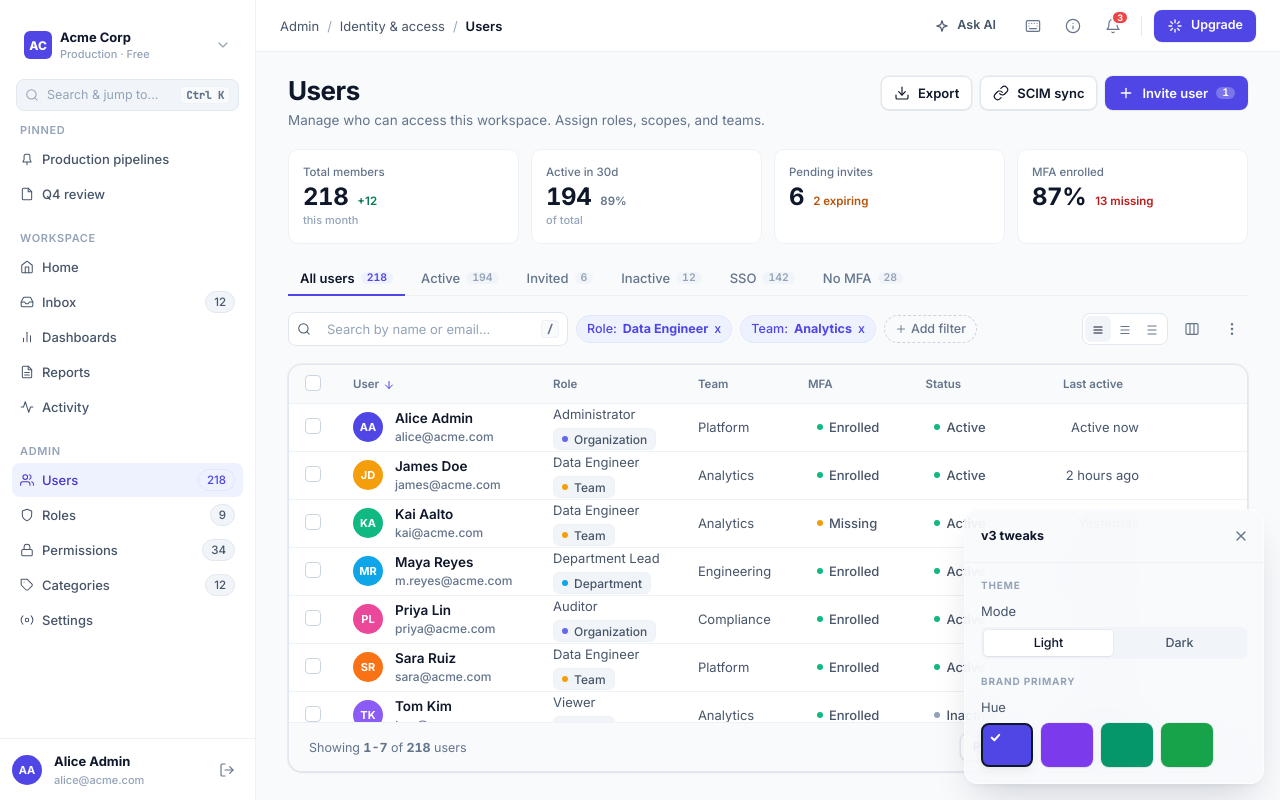
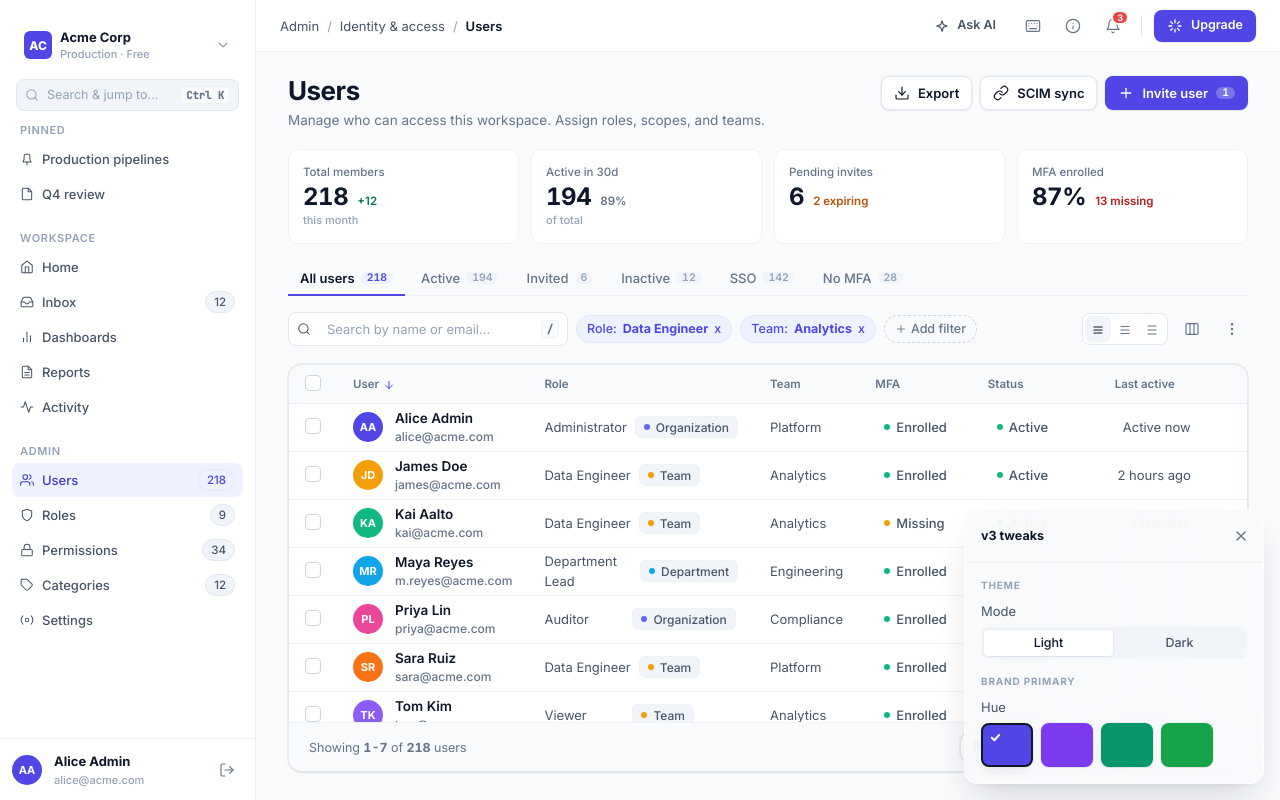
Before and after one commit to ayusharmedu/ayushfrontend, an Angular app: page /dashboard in a window 1280 px wide. Built offline with nearby package versions, Linux system fonts and the light colour scheme.

Commit message:
changed the allignment of role filed

```diff
--- a/src/app/features/dashboard/dashboard.component.html
+++ b/src/app/features/dashboard/dashboard.component.html
@@ -509,16 +509,18 @@
                   </div>
                 </td>
                 <td>
-                  <div class="text-body-sm">{{ user.role }}</div>
-                  <div class="scope-pill" [class.scope-org]="user.scope === 'Org'"
-                    [class.scope-dept]="user.scope === 'Dept'" [class.scope-team]="user.scope === 'Team'">
-                    <span class="scope-dot"></span>
-                    {{ scopeLabel(user.scope) }}
+                  <div class="table-role-cell">
+                    <div class="text-body-sm table-role-name">{{ user.role }}</div>
+                    <div class="scope-pill" [class.scope-org]="user.scope === 'Org'"
+                      [class.scope-dept]="user.scope === 'Dept'" [class.scope-team]="user.scope === 'Team'">
+                      <span class="scope-dot"></span>
+                      {{ scopeLabel(user.scope) }}
+                    </div>
                   </div>
                 </td>
                 <td class="text-body-sm">{{ user.team }}</td>
                 <td>
-                  <span class="badge" [class.badge-success]="user.mfa === 'enrolled'"
+                  <span class="badge table-state-badge" [class.badge-success]="user.mfa === 'enrolled'"
                     [class.badge-warning]="user.mfa === 'missing'">
                     <span class="dot" [class.dot-success]="user.mfa === 'enrolled'"
                       [class.dot-warning]="user.mfa === 'missing'"></span>
@@ -526,7 +528,7 @@
                   </span>
                 </td>
                 <td>
-                  <span class="badge" [class.badge-success]="user.status === 'active'"
+                  <span class="badge table-state-badge" [class.badge-success]="user.status === 'active'"
                     [class.badge-neutral]="user.status === 'inactive'"
                     [class.badge-warning]="user.status === 'invited'">
                     <span class="dot" [class.dot-success]="user.status === 'active'"
--- a/src/styles/tokens/_semantic.scss
+++ b/src/styles/tokens/_semantic.scss
@@ -586,6 +586,9 @@ $typography-tokens: (
   --size-table-checkbox-mark: var(--primitive-icon-xxs);
   --size-table-checkbox-mixed-width: var(--space-2);
   --size-table-checkbox-mixed-height: var(--space-0-5);
+  --size-table-role-gap: var(--space-2);
+  --size-table-role-name-min: var(--space-20);
+  --size-table-state-badge-min: var(--space-18);
 
   // Topbar sizes
   --size-topbar-separator-width: var(--space-px);
--- a/src/styles/ui-components/_table.scss
+++ b/src/styles/ui-components/_table.scss
@@ -137,11 +137,36 @@
   font-size: var(--text-body-sm-size);
 }
 
+.table-role-cell {
+  display: inline-flex;
+  align-items: center;
+  gap: var(--size-table-role-gap);
+  min-width: 0;
+  vertical-align: middle;
+}
+
+.table-role-name {
+  min-width: var(--size-table-role-name-min);
+  white-space: normal;
+  line-height: var(--text-body-sm-lh);
+}
+
+.data-table .scope-pill {
+  margin-top: 0;
+  flex-shrink: 0;
+}
+
 .data-table .badge {
   background: transparent;
   border-color: transparent;
   color: var(--color-text-secondary);
   font-size: var(--text-body-sm-size);
+}
+
+.table-state-badge {
+  min-width: var(--size-table-state-badge-min);
+  justify-content: flex-start;
+  vertical-align: middle;
 }
 
 .data-table .badge-success,
```
